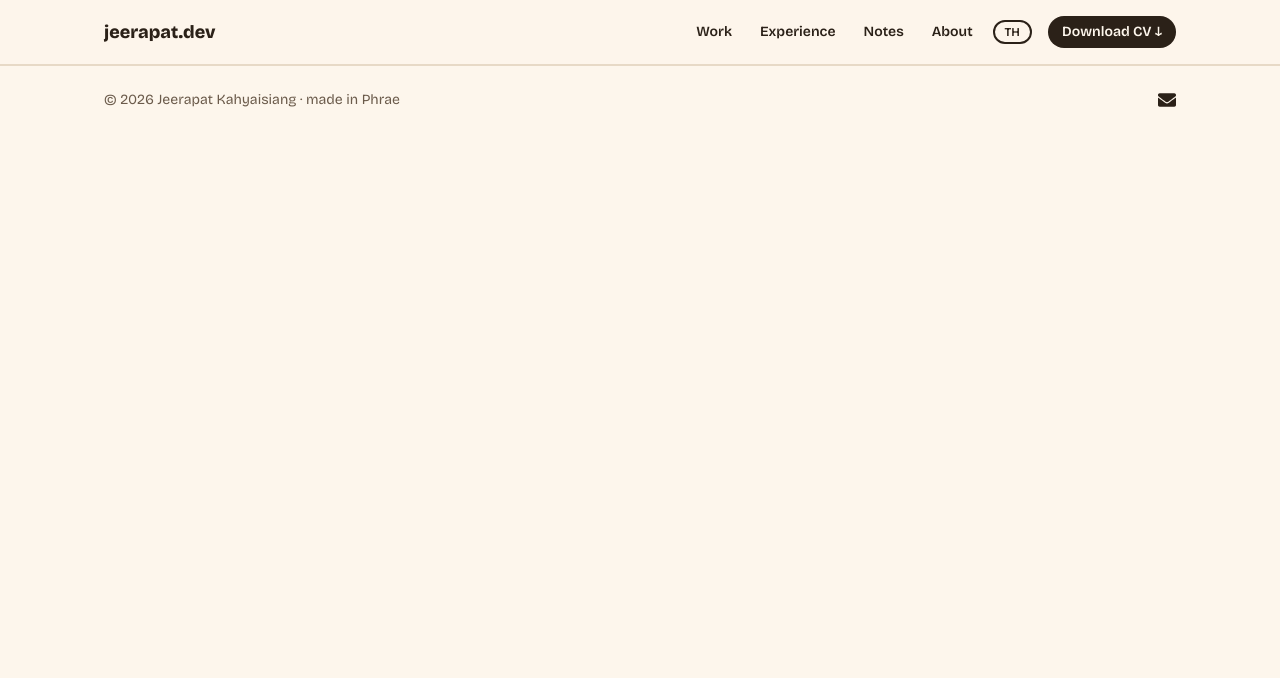
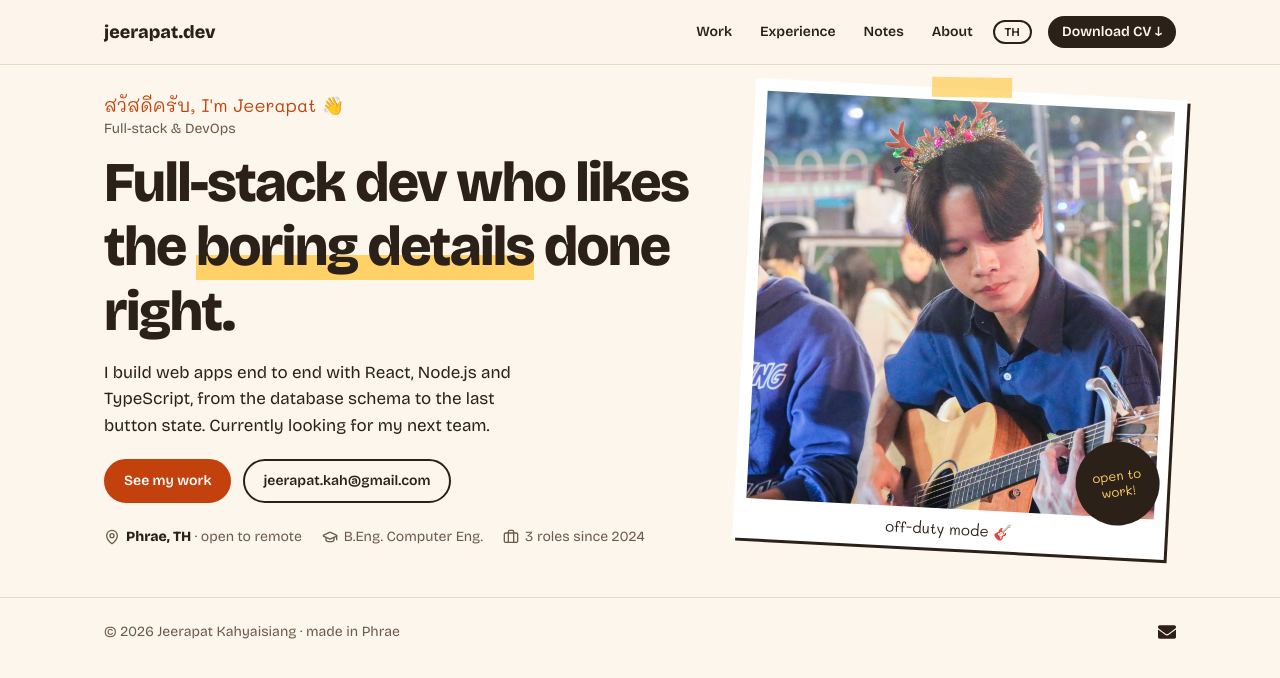
Before and after one commit to R3SONANC3/Portfolio, a Next.js app: page / in a window 1280 px wide. Shown: the top 678 px of the page. Built offline with nearby package versions, Linux system fonts and the light colour scheme; a web font is replaced by a local one.

Commit message:
feat: hero section
Co-Authored-By: Claude Opus 5.5 <noreply@anthropic.com>

```diff
--- a/src/app/page.tsx
+++ b/src/app/page.tsx
@@ -1,3 +1,9 @@
+import Hero from '@/components/sections/Hero'
+
 export default function Home() {
-  return <main id="home" />
+  return (
+    <main id="home">
+      <Hero />
+    </main>
+  )
 }
--- /dev/null
+++ b/src/components/sections/Hero.tsx
@@ -0,0 +1,79 @@
+'use client'
+
+import Image from 'next/image'
+import { Briefcase, GraduationCap, MapPin } from 'lucide-react'
+import profile from '@assets/images/profile.jpg'
+import { useLanguage } from '@/components/LanguageProvider'
+import { content } from '@/data/content'
+import { EMAIL } from '@/data/site'
+
+export default function Hero() {
+  const { language } = useLanguage()
+  const t = content[language].hero
+
+  return (
+    <section className="mx-auto grid max-w-6xl scroll-mt-20 items-center gap-10 px-5 pb-12 pt-8 md:grid-cols-[1.4fr_1fr] md:gap-9 md:px-10 md:pt-6">
+      <div>
+        <p className="font-hand text-lg text-orange-deep">{t.greeting}</p>
+        <p className="mb-3 text-sm text-muted">{t.role}</p>
+        <h1 className="mb-4 text-[40px] font-extrabold leading-[1.15] tracking-[-0.03em] md:text-[56px]">
+          {t.titleA}
+          <span className="whitespace-nowrap bg-[linear-gradient(transparent_62%,#ffd166_62%)]">{t.titleMark}</span>
+          {t.titleB}
+        </h1>
+        <p className="mb-5 max-w-[440px] text-[17px] leading-[1.55]">{t.lede}</p>
+        <div className="flex flex-wrap gap-3">
+          <a
+            href="#work"
+            className="inline-block rounded-full border-2 border-orange-deep bg-orange-deep px-[18px] py-2.5 text-sm font-semibold text-white"
+          >
+            {t.cta}
+          </a>
+          <a
+            href={`mailto:${EMAIL}`}
+            className="inline-block break-all rounded-full border-2 border-ink px-[18px] py-2.5 text-sm font-semibold"
+          >
+            {EMAIL}
+          </a>
+        </div>
+        <ul className="mt-6 flex flex-wrap gap-x-5 gap-y-2 text-sm text-muted">
+          <li className="flex items-center gap-1.5">
+            <MapPin size={16} aria-hidden />
+            <span>
+              <b className="text-ink">{t.location}</b> · {t.remote}
+            </span>
+          </li>
+          <li className="flex items-center gap-1.5">
+            <GraduationCap size={16} aria-hidden />
+            <span>{t.degree}</span>
+          </li>
+          <li className="flex items-center gap-1.5">
+            <Briefcase size={16} aria-hidden />
+            <span>{t.roles}</span>
+          </li>
+        </ul>
+      </div>
+
+      <div className="relative mx-auto w-full max-w-xs rotate-3 bg-white px-3 pb-10 pt-3 shadow-hard-sm md:max-w-none">
+        <span
+          aria-hidden
+          className="absolute -top-3 left-1/2 h-5 w-20 -translate-x-1/2 -rotate-2 bg-sun/80"
+        />
+        <div className="relative aspect-square">
+          <Image
+            src={profile}
+            alt={t.photoAlt}
+            fill
+            priority
+            sizes="(min-width: 768px) 380px, 320px"
+            className="object-cover"
+          />
+        </div>
+        <p className="absolute inset-x-0 bottom-2 text-center font-hand text-[15px]">{t.caption}</p>
+        <span className="absolute bottom-8 right-2 grid size-[84px] -rotate-[10deg] place-items-center rounded-full bg-ink p-1 text-center font-hand text-[13px] leading-tight text-sun">
+          {t.sticker}
+        </span>
+      </div>
+    </section>
+  )
+}
--- a/src/data/content.ts
+++ b/src/data/content.ts
@@ -2,7 +2,22 @@ export type Lang = 'en' | 'th'
 
 const en = {
   nav: { work: 'Work', experience: 'Experience', notes: 'Notes', about: 'About', cv: 'Download CV', menu: 'Menu', switchTo: 'ภาษาไทย' },
-  hero: {},
+  hero: {
+    greeting: "สวัสดีครับ, I'm Jeerapat 👋",
+    role: 'Full-stack & DevOps',
+    titleA: 'Full-stack dev who likes the ',
+    titleMark: 'boring details',
+    titleB: ' done right.',
+    lede: 'I build web apps end to end with React, Node.js and TypeScript, from the database schema to the last button state. Currently looking for my next team.',
+    cta: 'See my work',
+    location: 'Phrae, TH',
+    remote: 'open to remote',
+    degree: 'B.Eng. Computer Eng.',
+    roles: '3 roles since 2024',
+    caption: 'off-duty mode 🎸',
+    sticker: 'open to work!',
+    photoAlt: 'Jeerapat playing guitar',
+  },
   work: {},
   experience: {},
   notes: {},
@@ -16,7 +31,22 @@ export type Copy = typeof en
 
 const th: Copy = {
   nav: { work: 'ผลงาน', experience: 'ประสบการณ์', notes: 'บันทึก', about: 'เกี่ยวกับ', cv: 'ดาวน์โหลด CV', menu: 'เมนู', switchTo: 'English' },
-  hero: {},
+  hero: {
+    greeting: "Hi, I'm Jeerapat 👋",
+    role: 'Full-stack และ DevOps',
+    titleA: 'Full-stack dev ที่ใส่ใจ ',
+    titleMark: 'รายละเอียดเล็ก ๆ',
+    titleB: ' ให้ถูกต้องครบถ้วน',
+    lede: 'ผมสร้างเว็บแอปครบวงจรด้วย React, Node.js และ TypeScript ตั้งแต่โครงสร้างฐานข้อมูลไปจนถึงสถานะของปุ่มสุดท้าย ตอนนี้กำลังมองหาทีมถัดไป',
+    cta: 'ดูผลงาน',
+    location: 'แพร่, ไทย',
+    remote: 'ทำงานทางไกลได้',
+    degree: 'วิศวกรรมคอมพิวเตอร์ ป.ตรี',
+    roles: '3 ตำแหน่งตั้งแต่ปี 2024',
+    caption: 'โหมดนอกเวลางาน 🎸',
+    sticker: 'เปิดรับงาน!',
+    photoAlt: 'Jeerapat กำลังเล่นกีตาร์',
+  },
   work: {},
   experience: {},
   notes: {},
```
